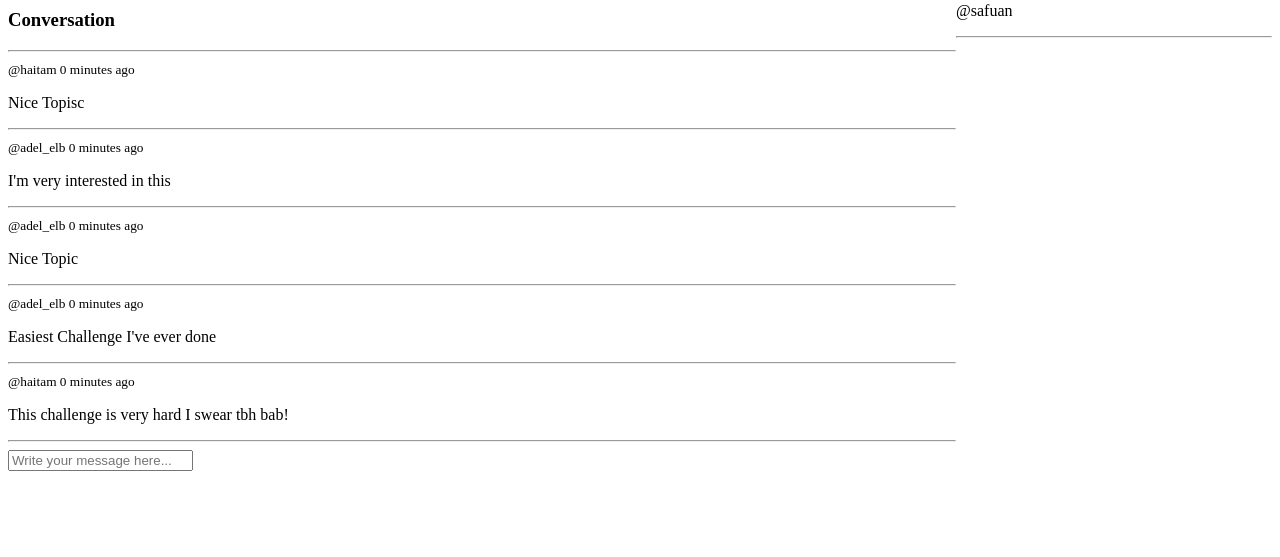
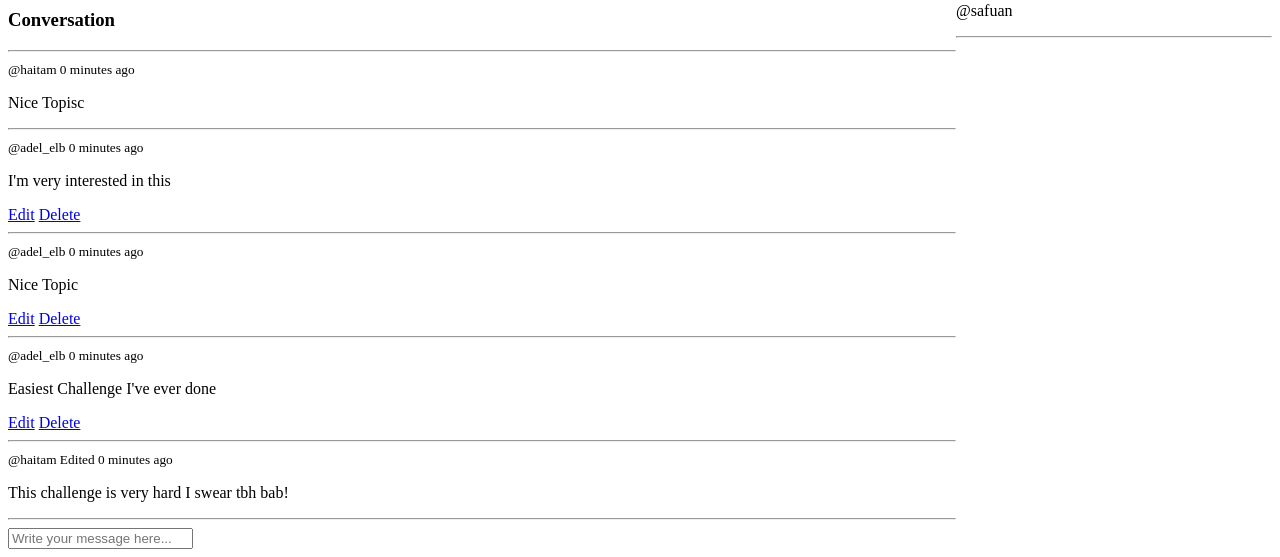
Before and after one commit to Elbadil/Django-course, a Django app: page /room/2/ in a window 1280 px wide. Shown: the part 262-819 px from the top of the page. Before the commit the page ends 733 px from the top, so only its background shows below. Run offline with Django 4.2, Linux system fonts and the light colour scheme; a user stored in the database is signed in; data comes from the database, SQL or seed files in the repository; both versions use the stored data as it was after the commit.

Commit message:
Delete Update Messages

```diff
--- a/base/models.py
+++ b/base/models.py
@@ -43,6 +43,7 @@ class Message(models.Model):
     body = models.TextField()
     updated = models.DateTimeField(auto_now=True)
     created = models.DateTimeField(auto_now_add=True)
+    edited = models.BooleanField(default=False)
 
     def __str__(self) -> str:
         return self.body[:50]
--- a/base/templates/base/room.html
+++ b/base/templates/base/room.html
@@ -22,8 +22,16 @@
             {% if room_messages %}
                 {% for message in room_messages %}
                 <div>
-                    <small>@{{ message.user }} {{ message.updated | timesince }} ago</small>
+                    {% if message.edited %}
+                        <small>@{{ message.user }} Edited {{ message.updated | timesince }} ago</small>
+                    {% else %}
+                        <small>@{{ message.user }} {{ message.updated | timesince }} ago</small>
+                    {% endif %}
                     <p>{{ message }}</p>
+                    {% if request.user == message.user %}
+                        <a href="{% url 'update-message' message.id %}">Edit</a>
+                        <a href="{% url 'delete-message' message.id %}">Delete</a>
+                    {% endif %}
                     <hr>
                 </div>
                 {% endfor %}
--- a/base/urls.py
+++ b/base/urls.py
@@ -10,5 +10,7 @@ urlpatterns = [
     path('room/<str:id>/', views.room, name='room'),
     path('create-room/', views.createRoom, name='create-room'),
     path('update-room/<str:id>/', views.updateRoom, name='update-room'),
-    path('delete-room/<str:id>/', views.deleteRoom, name='delete-room')
+    path('delete-room/<str:id>/', views.deleteRoom, name='delete-room'),
+    path('update-message/<str:id>/', views.updateMessage, name='update-message'),
+    path('delete-message/<str:id>/', views.deleteMessage, name='delete-message')
 ]
--- a/base/views.py
+++ b/base/views.py
@@ -178,3 +178,36 @@ def deleteRoom(request, id):
         room.delete()
         return redirect('home')
     return render(request, 'base/delete.html', {'obj': room.name})
+
+
+@login_required(login_url='login')
+def updateMessage(request, id):
+    """"""
+    message = Message.objects.get(id=int(id))
+    room_id = message.room.id
+    if request.user != message.user:
+        return HttpResponse('Unauthorized')
+    if request.method == 'POST':
+        new_body = request.POST.get('body')
+        if message.body == new_body:
+            # we won't update the message because it is the same as it used to be
+            return redirect('room', id=room_id)
+        # else we will update the message body with the new one that was entered
+        message.body = new_body
+        message.edited = True
+        message.save()
+        return redirect('room', id=room_id)
+    return render(request, 'base/message.html', {'message': message})
+
+
+@login_required(login_url='login')
+def deleteMessage(request, id):
+    """"""
+    message = Message.objects.get(id=int(id))
+    room_id = message.room.id
+    if request.user != message.user:
+        return HttpResponse('Unauthorized')
+    if request.method == 'POST': # if the form is submitted
+        message.delete()
+        return redirect('room', id=room_id)
+    return render(request, 'base/delete.html', {'obj': message.body})
```
Also changed, not shown: base/templates/base/message.html (added, +9 -0 lines), base/migrations/0007_alter_room_options_message_edited.py (added), db.sqlite3.
